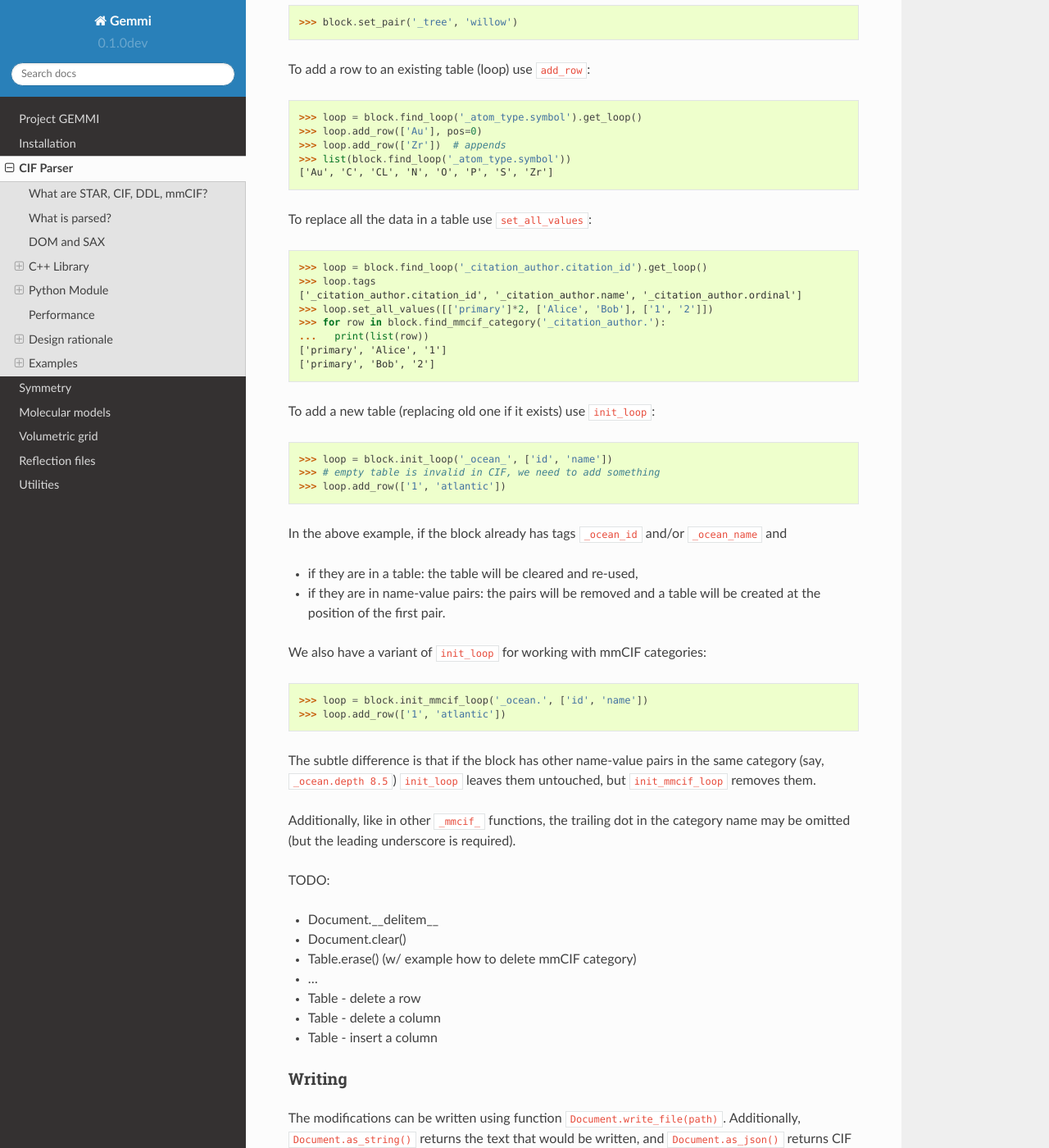
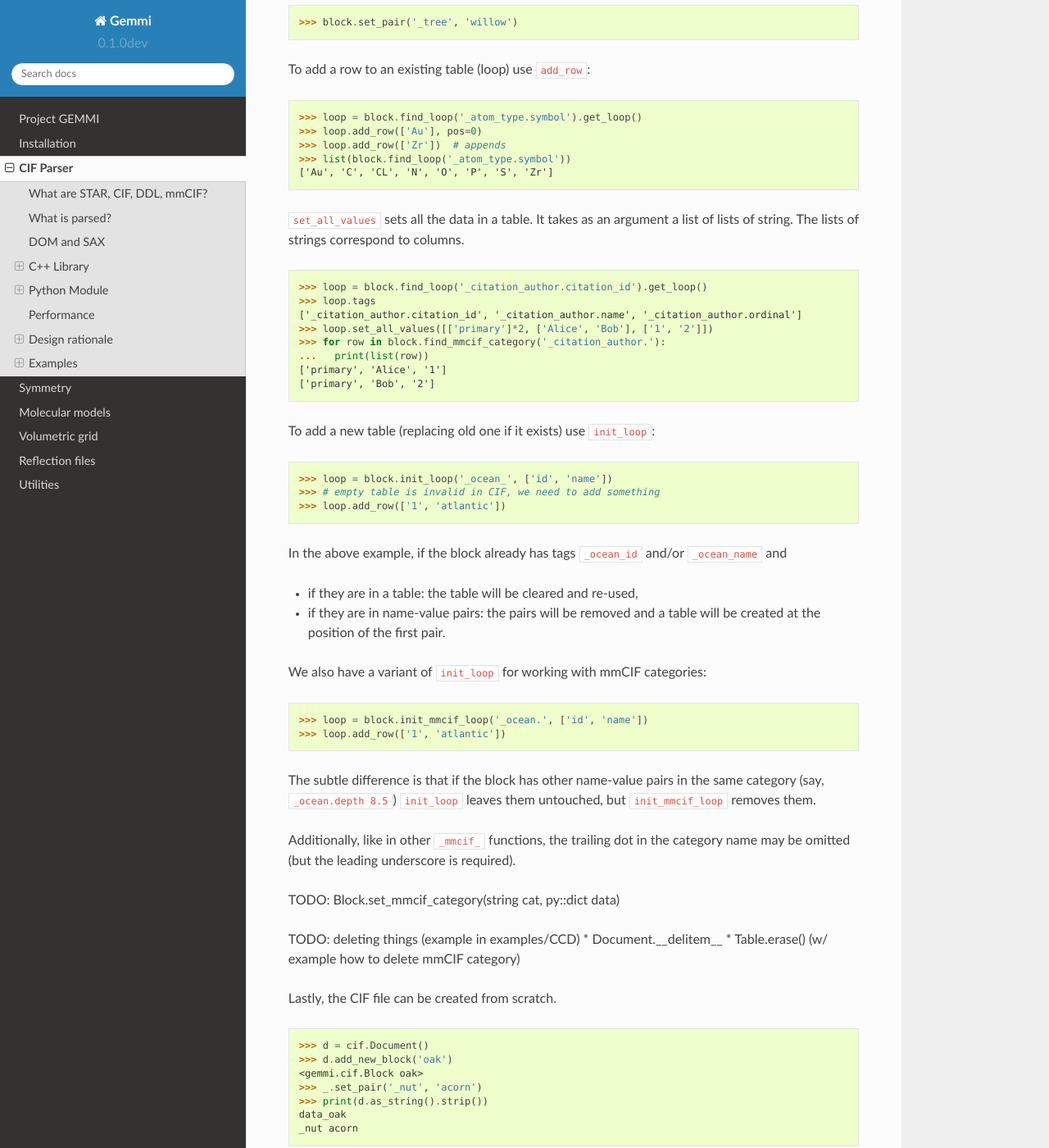
Before and after one commit to project-gemmi/gemmi, a Sphinx documentation site: the page built from docs/cif-parser.rst, in a window 1280 px wide and 1400 px high, scrolled down 14547 px. Shown: the whole window at 82% size. Built offline with Sphinx 7.4.7 and the Read the Docs theme 2.0.0, drawn with Linux system fonts in a browser that asks for light colours.

Commit message:
Document::add_new_block()

```diff
--- a/docs/cif-parser.rst
+++ b/docs/cif-parser.rst
@@ -722,7 +722,8 @@ To add a row to an existing table (loop) use ``add_row``:
   >>> list(block.find_loop('_atom_type.symbol'))
   ['Au', 'C', 'CL', 'N', 'O', 'P', 'S', 'Zr']
 
-To replace all the data in a table use ``set_all_values``:
+``set_all_values`` sets all the data in a table. It takes as an argument
+a list of lists of string. The lists of strings correspond to columns.
 
 .. doctest::
 
@@ -765,16 +766,23 @@ in the same category (say, ``_ocean.depth 8.5``)
 Additionally, like in other ``_mmcif_`` functions, the trailing dot
 in the category name may be omitted (but the leading underscore is required).
 
-TODO:
+TODO: Block.set_mmcif_category(string cat, py::dict data)
 
+TODO: deleting things (example in examples/CCD)
 * Document.__delitem__
-* Document.clear()
 * Table.erase() (w/ example how to delete mmCIF category)
-* ...
-* Table - delete a row
-* Table - delete a column
-* Table - insert a column
 
+Lastly, the CIF file can be created from scratch.
+
+.. doctest::
+
+  >>> d = cif.Document()
+  >>> d.add_new_block('oak')
+  <gemmi.cif.Block oak>
+  >>> _.set_pair('_nut', 'acorn')
+  >>> print(d.as_string().strip())
+  data_oak
+  _nut acorn
 
 
 Writing
```
Also changed, not shown: 2 other files.
